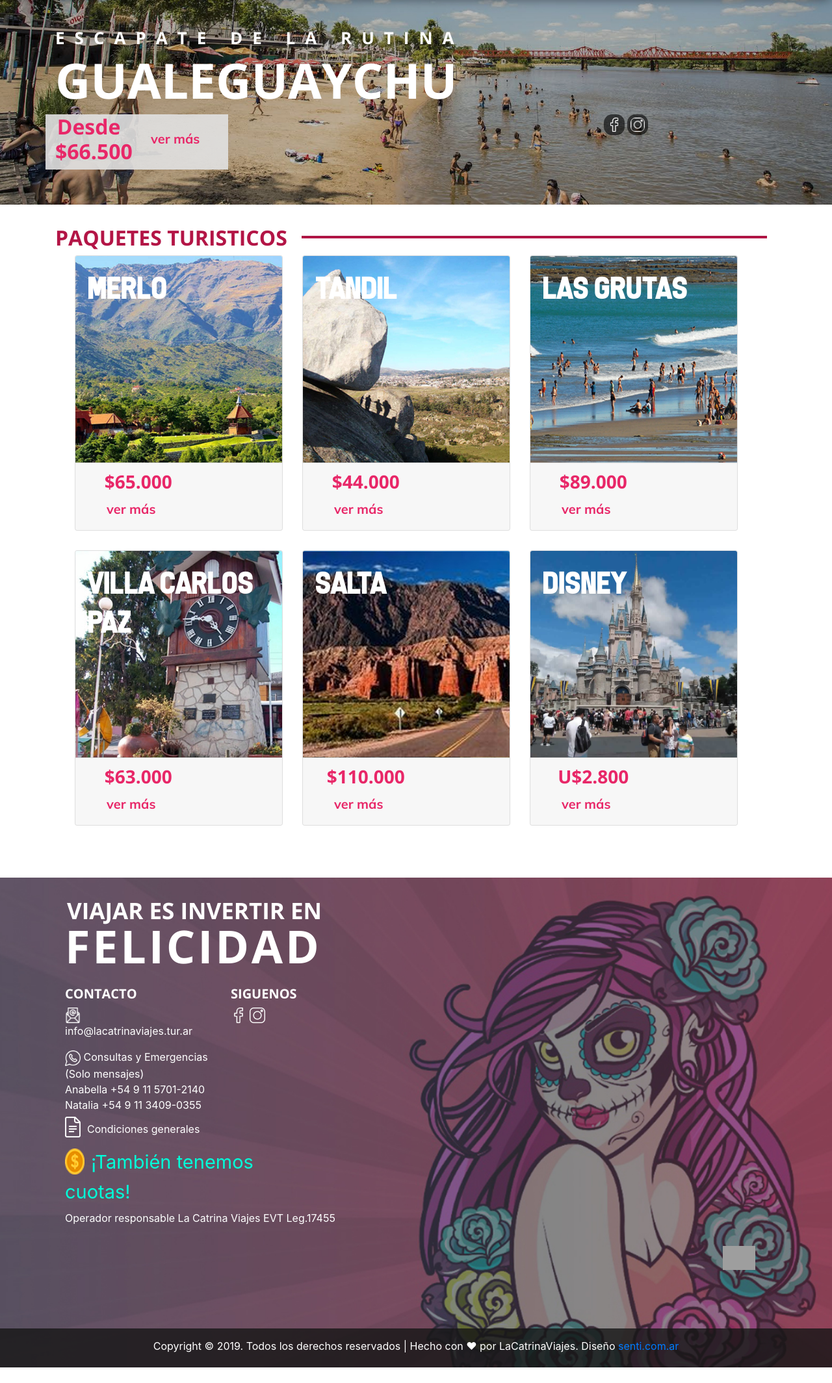
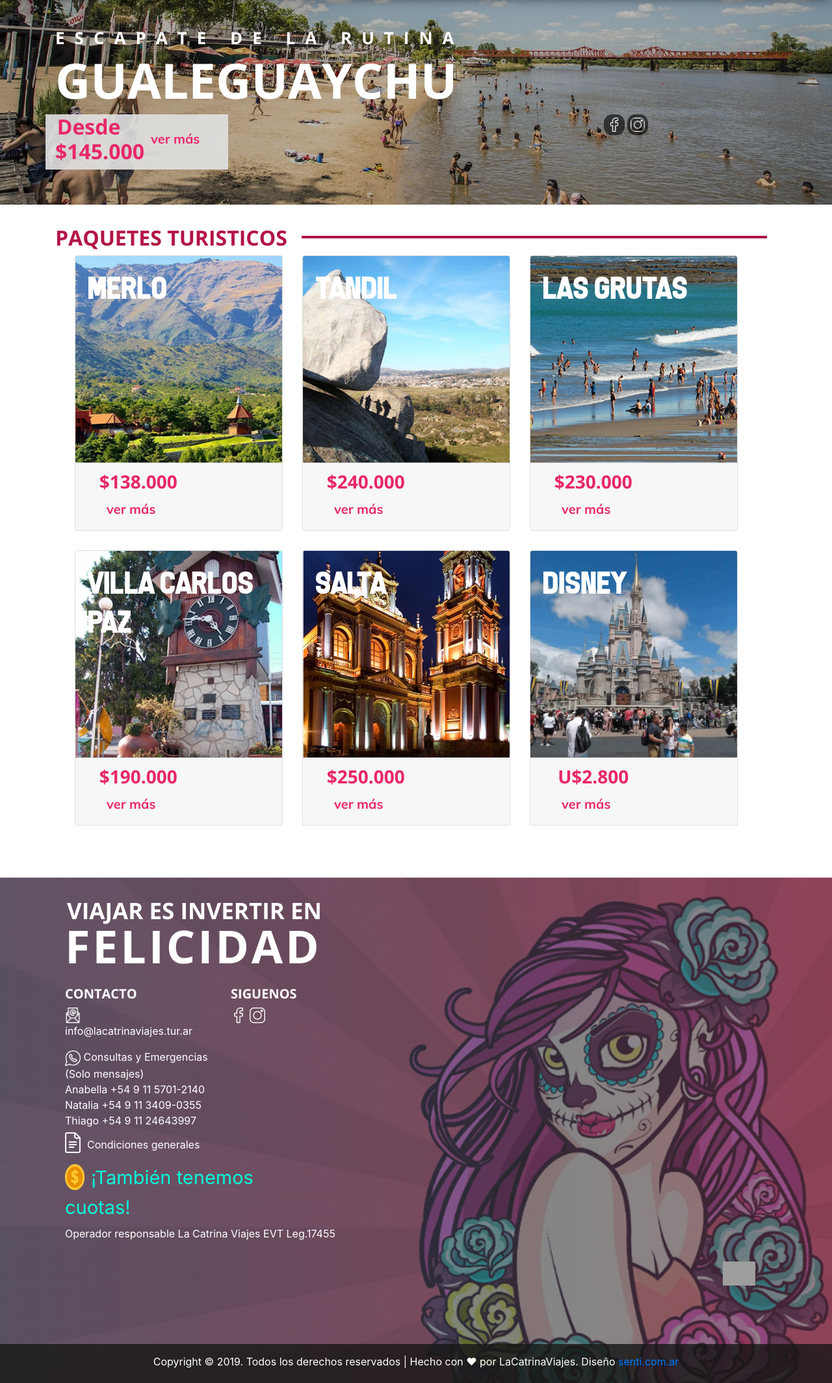
Before and after one commit to sentiarg/lacatrinaviajes.tur.ar, a PHP site: page / in a window 1280 px wide. Shown: the part 85-2214 px from the top of the page at 65% size. Before the commit the page ends 2190 px from the top, so only its background shows below. Run offline with PHP 8.4, Linux system fonts and the light colour scheme; grey boxes are pictures that could not be loaded.

Commit message:
Actualizaciones Aye

```diff
--- a/contacto.php
+++ b/contacto.php
@@ -101,6 +101,7 @@
                             <p><img style="width: 24px;" src="imagenes/iconos/whatsapp2.png" alt=""> Consultas y Emergencias:</p>
                             <p> Anabella +54 9 11 5701-2140</p>
                             <p> Natalia +54 9 11 3409-0355</p>
+							<p> Thiago +54 9 11 2464-3997</p>
                             <p>(Solo mensajes)</p>
 
                         </div>
--- a/includes/footer.php
+++ b/includes/footer.php
@@ -14,7 +14,7 @@
                         <div class="col-md-6 col-xs-12 col-sm-12 white" id="contacto">
                             <h5 class=" font-sansbold">CONTACTO</h5>
                             <p><img src="imagenes/iconos/correo.png" alt="" style="margin-right:10px!important;width: 24px; height: 24px;">info@lacatrinaviajes.tur.ar</p>
-                            <p><img class="icon" src="imagenes/iconos/whatsapp.png" style="width: 24px;" alt=""> Consultas y Emergencias <br> (Solo mensajes)<br> Anabella +54 9 11 5701-2140 <br> Natalia +54 9 11 3409-0355</p>
+                            <p><img class="icon" src="imagenes/iconos/whatsapp.png" style="width: 24px;" alt=""> Consultas y Emergencias <br> (Solo mensajes)<br> Anabella +54 9 11 5701-2140 <br> Natalia +54 9 11 3409-0355 <br>Thiago +54 9 11 24643997</p>
                             <a style="color:white;" href="condiciones.php">
                                 <p style="margin-top:-10px;"><img class="icon" src="imagenes/iconos/condiciones2EditGrisTamaño.png" style="width:24px;padding-bottom:10px;margin-right:10px;" alt="">Condiciones generales</p>
                             </a>
--- a/index.php
+++ b/index.php
@@ -21,7 +21,7 @@
                     <div class=" offset-sm-1 col-xs-12 col-sm-6 col-md-5 col-xl-3 bg-blanco">
                         <div class="row align-items-center">
                             <div class="col-sm-6 col-xl-6">
-                                <h2 class="font-sansbold text-center rosa-int ">Desde $66.500</h2>
+                                <h2 class="font-sansbold text-center rosa-int ">Desde $145.000</h2>
                             </div>
                             <div class=" text-center col-sm-6 col-xl-6">
                                 <h5>
@@ -85,7 +85,7 @@
                                     </h2>
                                     <h4 class="h4-responsive">
                                         <span class="rosa-int">
-                                            <strong>$66.500</strong>
+                                            <strong>$145.500</strong>
                                         </span>
                                     </h4>
                                     <div class="accordion md-accordion" id="accordionEx" role="tablist" aria-multiselectable="true">
@@ -156,7 +156,7 @@
                             <div class="container">
                                 <div class="row  text-center rosa-int">
                                     <div class="col-xl-7 col-md-12 font-sansbold">
-                                        <h3>$65.000</h3>
+                                        <h3>$138.000</h3>
                                     </div>
                                     <div class="col-xl-6 col-md-12 font-mulibold">
                                         <a href="#" class="no-td rosa-int hover-oscurecer" data-toggle="modal" data-target="#merlomodal">
@@ -213,7 +213,7 @@
                                                         </h2>
                                                         <h5 class=" pd-t-5">ver más</h5>
                                                             <span class="rosa-int">
-                                                                <strong>$65.000</strong>
+                                                                <strong>$138.000</strong>
                                                             </span>
                                                         </h4>
                                                         <div class="accordion md-accordion" id="accordionEx" role="tablist" aria-multiselectable="true">
@@ -278,7 +278,7 @@
                             <div class="container">
                                 <div class="row  text-center rosa-int">
                                     <div class="col-xl-7 col-md-12  font-sansbold">
-                                        <h3>$44.000</h3>
+                                        <h3>$240.000</h3>
                                     </div>
                                     <div class="col-xl-6 col-md-12 font-mulibold">
                                         <a href="#" class="no-td rosa-int hover-oscurecer" data-toggle="modal" data-target="#tandilmodal">
@@ -333,7 +333,7 @@
                                                         </h2>
                                                         <h4 class="h4-responsive">
                                                             <span class="rosa-int">
-                                                                <strong>$44.000</strong>
+                                                                <strong>$240.000</strong>
                                                             </span>
                                                         </h4>
                                                         <div class="accordion md-accordion" id="accordionEx" role="tablist" aria-multiselectable="true">
@@ -398,7 +399,7 @@
                             <div class="container">
                                 <div class="row  text-center rosa-int">
                                     <div class="col-xl-7 col-md-12  font-sansbold">
-                                        <h3>$89.000</h3>
+                                        <h3>$230.000</h3>
                                     </div>
                                     <div class="col-xl-6 col-md-12 font-mulibold">
                                         <a href="#" class="no-td rosa-int hover-oscurecer" data-toggle="modal" data-target="#grutasmodal">
@@ -453,7 +454,7 @@
                                                         </h2>
                                                         <h4 class="h4-responsive">
                                                             <span class="rosa-int">
-                                                                <strong>$89.000</strong>
+                                                                <strong>$230.000</strong>
                                                             </span>
                                                         </h4>
                                                         <div class="accordion md-accordion" id="accordionEx" role="tablist" aria-multiselectable="true">
@@ -481,15 +482,15 @@
                                                                 </div>
                                                                 <div id="collapseTwo2" class="collapse" role="tabpanel" aria-labelledby="headingTwo2" data-parent="#accordionEx">
                                                                     <div class="card-body">
-                                                                        7 días / 4 noches <br>
-                                                                        Salidas 11 al 17 de Noviembre 2023 <br> <br>
+                                                                        7 días / 5 noches <br>
+                                                                        Salida 9 de Marzo <br> <br>
                                                                         Incluye <br>
-									- Bus semicama con servicio abordo <br>
-                                                                        - 4 noches de Alojamiento Hotel 2 estrellas con desayuno y cena (sin bebidas)<br>
+									- Bus semicama con servicio abordo subiendo en Lanús, Dellepiane, San Justo, Morón, Moreno, Boulogne o Pacheco  <br>
+                                                                        - 5 noches de Alojamiento con desayuno y cena (sin bebidas)<br>
                                                                         - Coordinador permanente<br>
 									- Asistencia al viajero con seguro de covid- Cortesía de La Catrina Viajes <br>
                                                                         - Obsequio sorpresa para utilizar en el viaje <br> <br>
-                                                                        Precios por persona en base doble sujeto a espacio al momento de la reserva. Consultar adicional bus Cama.<br> <br>
+                                                                        Precios por persona en base triple sujeto a espacio al momento de la reserva. Consultar adicional bus Cama.<br> <br>
                                                                         Operador responsable La Catrina Viajes EVT Leg.17455<br>
 								    </div>
                                                                 </div>
@@ -524,7 +525,7 @@
                             <div class="container">
                                 <div class="row  text-center rosa-int">
                                     <div class="col-xl-7 col-md-12  font-sansbold">
-                                        <h3>$63.000</h3>
+                                        <h3>$190.000</h3>
                                     </div>
                                     <div class="col-xl-6 col-md-12 font-mulibold">
                                         <a href="#" class="no-td rosa-int hover-oscurecer" data-toggle="modal" data-target="#carlospazmodal">
@@ -585,7 +586,7 @@
                                                         </h2>
                                                         <h4 class="h4-responsive">
                                                             <span class="rosa-int">
-                                                                <strong>$63.000</strong>
+                                                                <strong>$190.000</strong>
                                                             </span>
                                                         </h4>
                                                         <!--Accordion wrapper-->
@@ -649,7 +650,7 @@
                         </div>
                     </div>
                     <div class="card" style="width: 20rem; ">
-                        <img class="card-img-top" src="imagenes/paisajes/salta.jpg" alt="Card image cap">
+                        <img class="card-img-top" src="imagenes/paisajes/salta4.jpg" alt="Card image cap">
                         <div class="card-img-overlay">
                             <h1 class="card-title white font-club fs-50">Salta</h1>
                         </div>
@@ -657,7 +658,7 @@
                             <div class="container">
                                 <div class="row  text-center rosa-int">
                                     <div class="col-xl-7 col-md-12  font-sansbold">
-                                        <h3>$110.000</h3>
+                                        <h3>$250.000</h3>
                                     </div>
                                     <div class="col-xl-6 col-md-12 font-mulibold">
                                         <a href="#" class="no-td rosa-int hover-oscurecer" data-toggle="modal" data-target="#saltamodal">
@@ -712,7 +713,7 @@
                                                         </h2>
                                                         <h4 class="h4-responsive">
                                                             <span class="rosa-int">
-                                                                <strong>$110.000</strong>
+                                                                <strong>$250.000</strong>
                                                             </span>
                                                         </h4>
                                                         <div class="accordion md-accordion" id="accordionEx" role="tablist" aria-multiselectable="true">
```
Also changed, not shown: other parts of index.php (+14 -13 lines), ofertas.php (+10 -10 lines), imagenes/ofertas/cuesta_blanca_verano.png (added), imagenes/ofertas/escapada_san_clemente2.png (added), imagenes/ofertas/mar_del_plata_marzo.png (added), imagenes/ofertas/merlo_verano.png (added), imagenes/ofertas/miniturismo_san_pedro.png (added), imagenes/paisajes/salta4.jpg (added).
